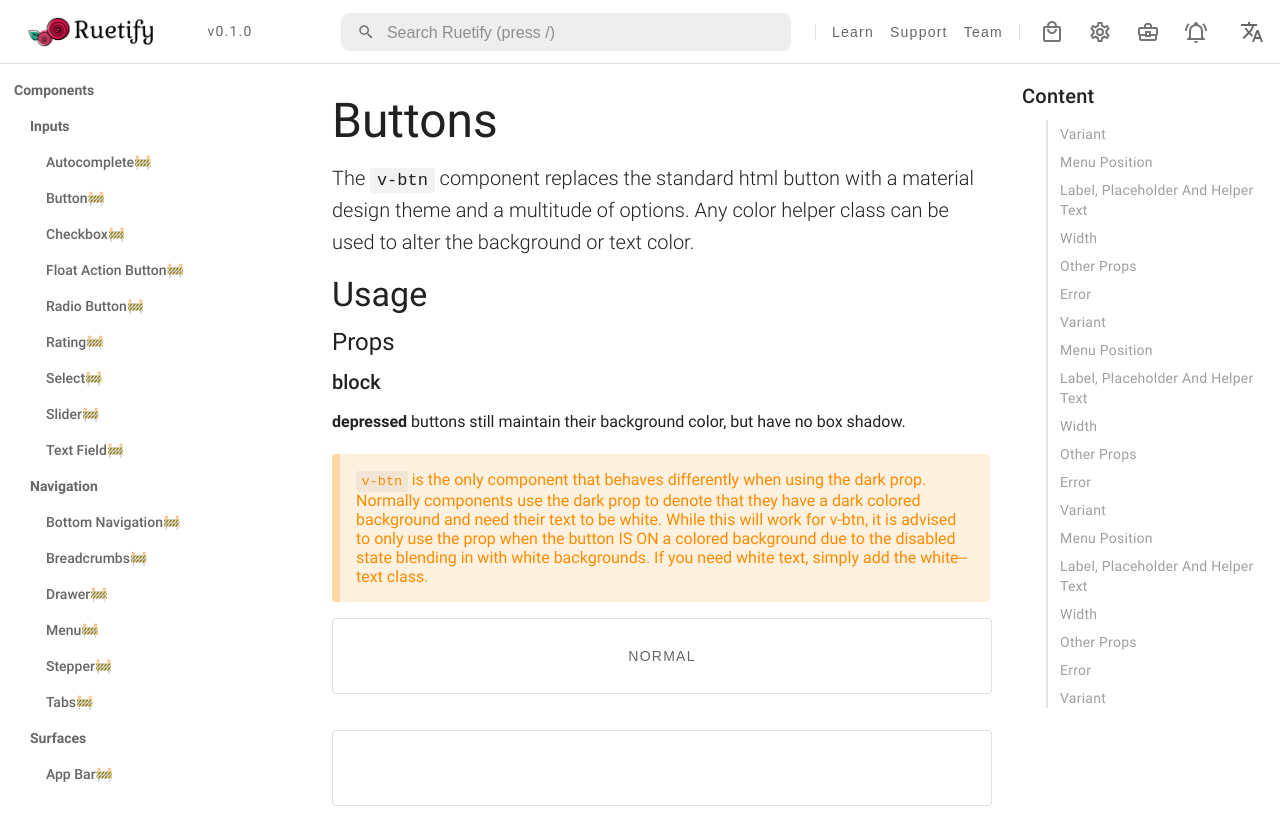
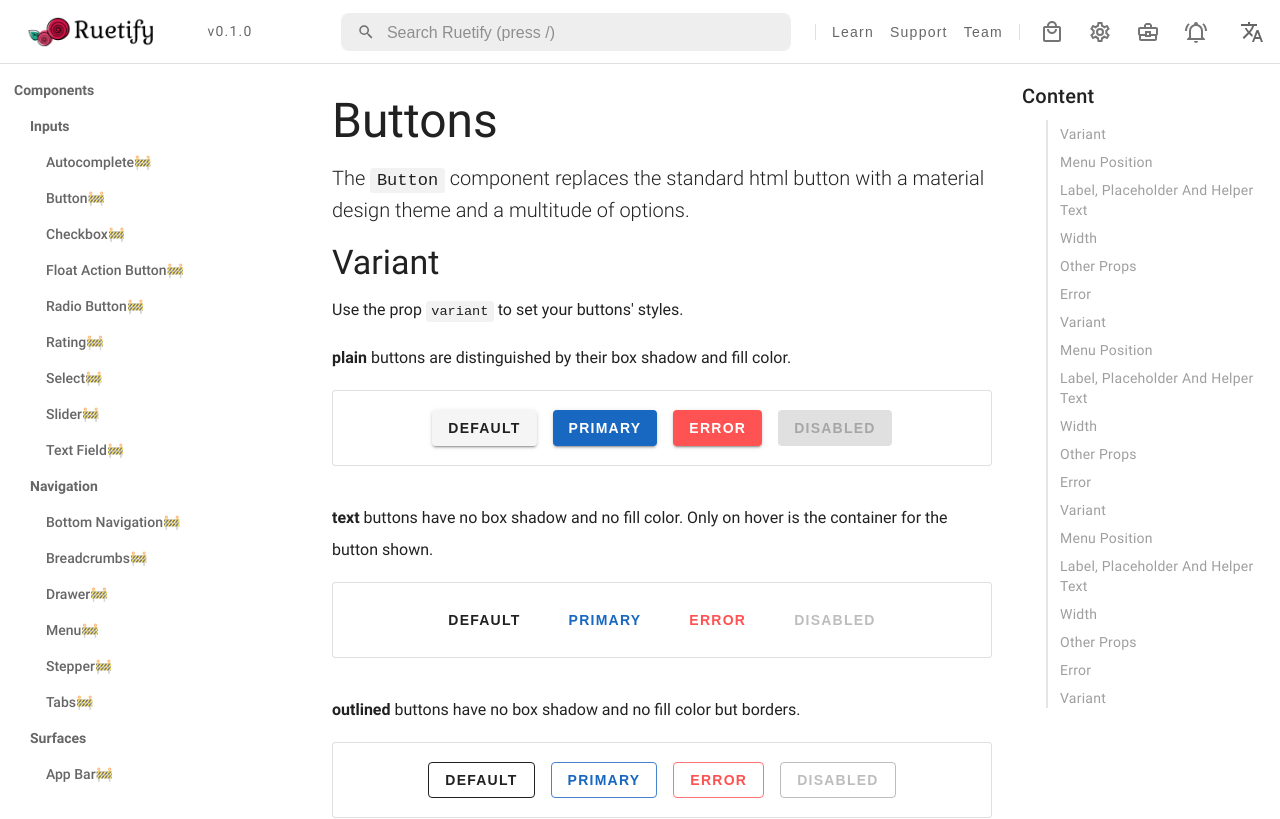
Before and after one commit to KyLoc20/Ruetify-UI, a Next.js app: page / in a window 1280 px wide. Shown: the top 819 px of the page. Built offline with nearby package versions, Linux system fonts and the light colour scheme.

Commit message:
[Button] varaint & color

```diff
--- a/pages/index.jsx
+++ b/pages/index.jsx
@@ -1,33 +1,85 @@
 import App from "../components/App";
 import Typography from "../ui/Typography/Typography";
-import { GroupRow,GroupBox } from "../ui/layout/Group";
-import Button from "../ui/Button/Button"
+import { GroupRow, GroupBox } from "../ui/layout/Group";
+import Button from "../ui/Button/Button";
 export default function Home() {
   return (
     <App>
       <Typography type="h1">Buttons</Typography>
       <Typography type="p" description>
-        The <code>v-btn</code> component replaces the standard html button with
-        a material design theme and a multitude of options. Any color helper
-        class can be used to alter the background or text color.
+        The <code>Button</code> component replaces the standard html button with
+        a material design theme and a multitude of options.
       </Typography>
-      <Typography type="h2">Usage</Typography>
-      <Typography type="h3">Props</Typography>
-      <Typography type="h4">block</Typography>
+      <Typography type="h2">Variant</Typography>
       <Typography type="p">
-        <strong>depressed</strong> buttons still maintain their background
-        color, but have no box shadow.
-      </Typography>
-      <Typography type="quote">
-        <code>v-btn</code> is the only component that behaves differently when using the dark
-        prop. Normally components use the dark prop to denote that they have a
-        dark colored background and need their text to be white. While this will
-        work for v-btn, it is advised to only use the prop when the button IS ON
-        a colored background due to the disabled state blending in with white
-        backgrounds. If you need white text, simply add the white--text class.
+        Use the prop <code>variant</code> to set your buttons' styles.
       </Typography>
 
-      <GroupBox><Button>NORMAL</Button></GroupBox>
+      <Typography type="p">
+        <strong>plain</strong> buttons are distinguished by their box shadow and
+        fill color.
+      </Typography>
+      <GroupBox>
+        <Button variant="plain" color="default">
+          DEFAULT
+        </Button>
+        <Button variant="plain" color="primary">
+          PRIMARY
+        </Button>
+        <Button variant="plain" color="error">
+          ERROR
+        </Button>
+        <Button variant="plain" disabled>
+          DISABLED
+        </Button>
+      </GroupBox>
+      <Typography type="p">
+        <strong>text</strong> buttons have no box shadow and no fill color. Only
+        on hover is the container for the button shown.
+      </Typography>
+      <GroupBox>
+        <Button variant="text" color="default">
+          DEFAULT
+        </Button>
+        <Button variant="text" color="primary">
+          PRIMARY
+        </Button>
+        <Button variant="text" color="error">
+          ERROR
+        </Button>
+        <Button variant="text" disabled>
+          DISABLED
+        </Button>
+      </GroupBox>
+      <Typography type="p">
+        <strong>outlined</strong> buttons have no box shadow and no fill color
+        but borders.
+      </Typography>
+      <GroupBox>
+        <Button variant="outlined" color="default">
+          DEFAULT
+        </Button>
+        <Button variant="outlined" color="primary">
+          PRIMARY
+        </Button>
+        <Button variant="outlined" color="error">
+          ERROR
+        </Button>
+        <Button variant="outlined" disabled>
+          DISABLED
+        </Button>
+      </GroupBox>
+
+      <Typography type="quote">
+        <code>v-btn</code> is the only component that behaves differently when
+        using the dark prop. Normally components use the dark prop to denote
+        that they have a dark colored background and need their text to be
+        white. While this will work for v-btn, it is advised to only use the
+        prop when the button IS ON a colored background due to the disabled
+        state blending in with white backgrounds. If you need white text, simply
+        add the white--text class.
+      </Typography>
+
       <GroupBox></GroupBox>
     </App>
   );
--- a/ui/Button/Button.jsx
+++ b/ui/Button/Button.jsx
@@ -2,7 +2,8 @@ import * as React from "react";
 import styled from "@emotion/styled";
 import PropTypes from "prop-types";
 import clsx from "clsx";
-import {createRipple,createRippleByAddingLayer} from "../effect/rippleable"
+import { createRipple, createRippleByAddingLayer } from "../effect/rippleable";
+import { getColor } from "./color";
 const ButtonDefaultRemoval = styled("button")`
   margin: 0;
   padding: 0;
@@ -11,6 +12,7 @@ const ButtonDefaultRemoval = styled("button")`
   cursor: pointer;
   user-select: none;
   background: transparent;
+  box-sizing: border-box;
 `;
 const ButtonComponent = styled(ButtonDefaultRemoval)`
   display: inline-flex;
@@ -18,37 +20,93 @@ const ButtonComponent = styled(ButtonDefaultRemoval)`
   align-items: center;
   justify-content: center;
   height: 36px;
-  padding: 0 8px;
+  padding: 0 16px;
   color: rgba(0, 0, 0, 0.6);
   font-size: 0.875rem;
+  font-weight: 600;
   letter-spacing: 0.0892857143em;
   border-radius: 4px;
   transition: background 280ms cubic-bezier(0.4, 0, 0.2, 1) 0ms;
-  &:hover {
-    background: rgba(0, 0, 0, 0.08);
+  &.disabled {
+    cursor: default;
   }
 `;
+
 export default function Button(props) {
+  const [isHovering, setIsHovering] = React.useState(false);
   const computedClasses = () =>
-    clsx(["btn", props.disabled && "disabled", props.varaint]);
-
+    clsx(["btn", props.disabled && "disabled", props.variant]);
+  const computedBoxShadow = () => {
+    if (props.variant === "plain" && !props.disabled && !props.depressed)
+      return "0 3px 1px -2px rgba(0,0,0,.2),0 2px 2px 0 rgba(0,0,0,.14),0 1px 5px 0 rgba(0,0,0,.12)";
+    else return null;
+  };
   const computedWidth = () => {
     return props.width ? `${props.width}px` : null;
   };
   const computedHeight = () => {
     return props.height ? `${props.height}px` : null;
   };
-const handleClick=(e)=>{
-  console.log("handleClick",e)
-  createRippleByAddingLayer(e)
-}
-
-
+  const computedBorder = () => {
+    //only for outlined
+    if (props.variant === "outlined")
+      if (props.disabled)
+        return `1px solid ${getColor("disabled", props.variant, "border")}`;
+      else
+        return `1px solid ${
+          isHovering
+            ? props.hoverBorder ||
+              getColor(props.color, props.variant, "borderFocused")
+            : props.border || getColor(props.color, props.variant, "border")
+        }`;
+    else return null;
+  };
+  const computedBackgroundColor = () => {
+    if (props.disabled) return getColor("disabled", props.variant, "main");
+    if (isHovering)
+      return (
+        props.hoverBackgroundColor ||
+        getColor(props.color, props.variant, "focus")
+      );
+    else
+      return (
+        props.backgroundColor || getColor(props.color, props.variant, "main")
+      );
+  };
+  const computedContentColor = () => {
+    if (props.disabled) return getColor("disabled", props.variant, "text");
+    return props.contentColor || getColor(props.color, props.variant, "text");
+  };
+  const computedRippleColor = () => {
+    return props.rippleColor || getColor(props.color, props.variant, "ripple");
+  };
+  const handleClick = (e) => {
+    console.log("handleClick", e);
+    if (props.disabled) return;
+    createRippleByAddingLayer(e, false, computedRippleColor());
+  };
+  const handleHoverEnter = () => {
+    if (props.disabled) return;
+    setIsHovering(true);
+  };
+  const handleHoverLeave = () => {
+    if (props.disabled) return;
+    setIsHovering(false);
+  };
   return (
     <ButtonComponent
       className={computedClasses()}
-      style={{ width: computedWidth(), height: computedHeight() }}
+      style={{
+        background: computedBackgroundColor(),
+        color: computedContentColor(),
+        width: computedWidth(),
+        height: computedHeight(),
+        boxShadow: computedBoxShadow(),
+        border: computedBorder(),
+      }}
       onClick={handleClick}
+      onMouseEnter={handleHoverEnter}
+      onMouseLeave={handleHoverLeave}
     >
       {props.children}
     </ButtonComponent>
--- /dev/null
+++ b/ui/Button/color.js
@@ -0,0 +1,101 @@
+const ColorThemeMap = {
+    default: {
+        plain: {
+            main: [245, 245, 245, 1],
+            focus: [0, 0, 0, 0.08], //on hover or select
+            text: [0, 0, 0, 0.87], //including text, icon
+            ripple: [0, 0, 0, 0.3],
+        },
+        text: {
+            main: [0, 0, 0, 0],
+            focus: [238, 238, 238, 1], //on hover or select
+            text: [0, 0, 0, 0.87],
+            ripple: [0, 0, 0, 0.3],
+        },
+        outlined: {
+            main: [0, 0, 0, 0],
+            focus: [238, 238, 238, 1], //on hover or select
+            text: [0, 0, 0, 0.87],
+            border: [0, 0, 0, 0.87],
+            borderFocused: [0, 0, 0, 0.87],
+            ripple: [0, 0, 0, 0.3],
+        },
+    },
+    primary: {
+        plain: {
+            main: [24, 103, 192, 1],
+            focus: [42, 115, 197, 1], //on hover or selectrgba
+            text: [255, 255, 255, 1], //including text, icon
+            ripple: [255, 255, 255, 0.3],
+        },
+        text: {
+            main: [0, 0, 0, 0],
+            focus: [237, 243, 250, 1], //on hover or select
+            text: [24, 103, 192, 1],
+            ripple: [24, 103, 192, 0.3],
+        },
+        outlined: {
+            main: [0, 0, 0, 0],
+            focus: [237, 243, 250, 1], //on hover or select
+            text: [24, 103, 192, 1],
+            border: [24, 103, 192, 0.8],
+            borderFocused: [24, 103, 192, 1],
+            ripple: [24, 103, 192, 0.3],
+        },
+    },
+    error: {
+        plain: {
+            main: [255, 82, 82, 1],
+            focus: [255, 96, 96, 1], //on hover or select
+            text: [255, 255, 255, 1], //including text, icon
+            ripple: [255, 255, 255, 0.3],
+        },
+        text: {
+            main: [0, 0, 0, 0],
+            focus: [255, 241, 241, 1], //on hover or select
+            text: [255, 82, 82, 1],
+            ripple: [255, 82, 82, 0.3],
+        },
+        outlined: {
+            main: [0, 0, 0, 0],
+            focus: [255, 241, 241, 1], //on hover or select
+            text: [255, 82, 82, 1],
+            border: [255, 82, 82, 0.8],
+            borderFocused: [255, 82, 82, 1],
+            ripple: [255, 82, 82, 0.3],
+        },
+    },
+    disabled: {
+        plain: {
+            main: [0, 0, 0, 0.12],
+            text: [0, 0, 0, 0.26], //including text, icon
+        },
+        text: {
+            main: [0, 0, 0, 0],
+            text: [0, 0, 0, 0.26],
+        },
+        outlined: {
+            main: [0, 0, 0, 0],
+            text: [0, 0, 0, 0.26],
+            border: [0, 0, 0, 0.26],
+        },
+    },
+};
+
+function getColor(theme, variant, type) {
+    const colorThemeSet = ColorThemeMap[theme] || ColorThemeMap["default"];
+    const colorVariantSet = colorThemeSet[variant] || ColorThemeMap["plain"];
+    let rgba = colorVariantSet[type];
+    if (!rgba)
+        throw Error(
+            `Not Found the ${type}-color of ${theme}-variant of ${variant}`
+        );
+    return parseColor(rgba);
+}
+
+function parseColor(inputColorArray, alpha) {
+    let arr = [...inputColorArray];
+    if (alpha) arr[3] = alpha;
+    return `rgba(${arr[0]},${arr[1]},${arr[2]},${arr[3]})`;
+}
+export { getColor, parseColor }
```
